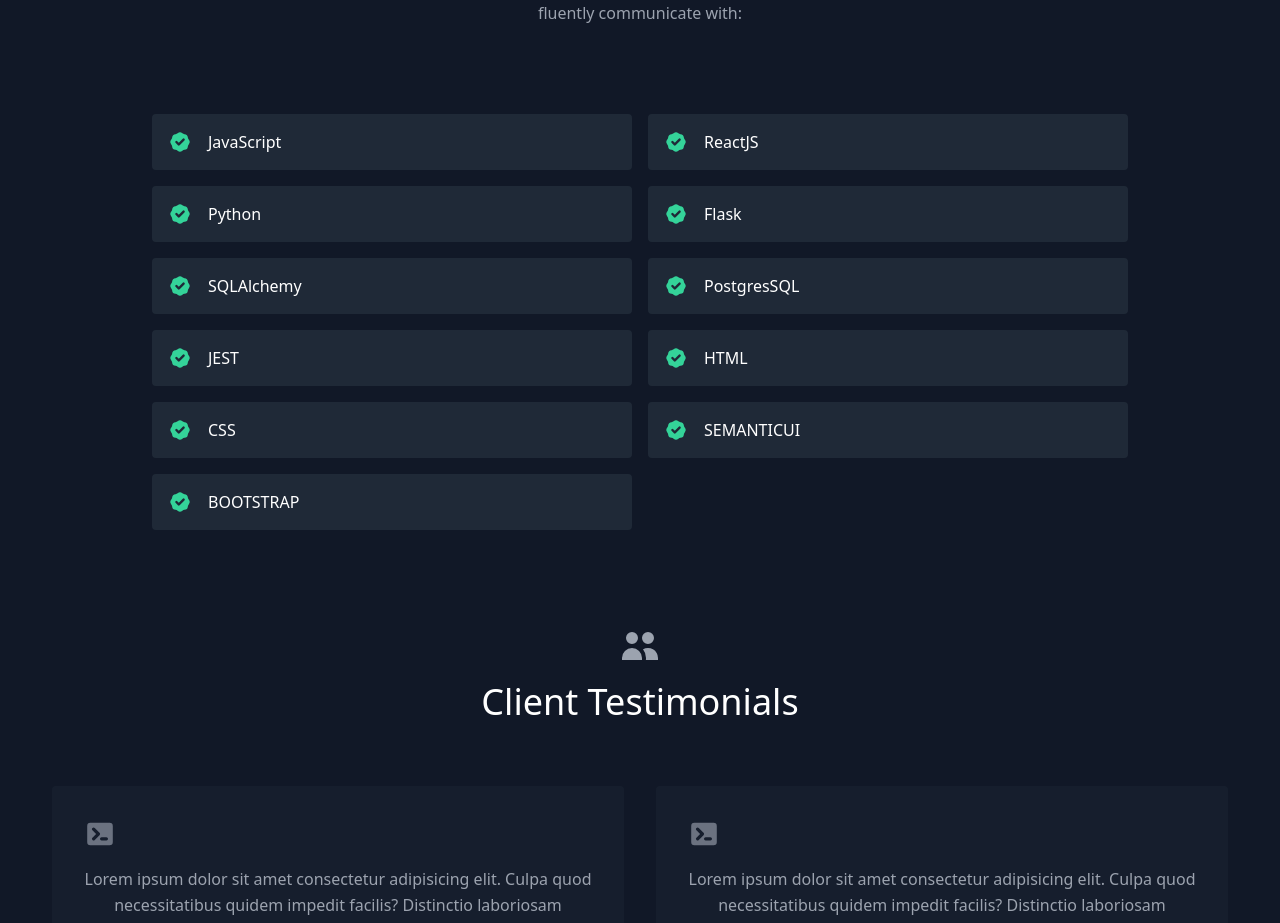
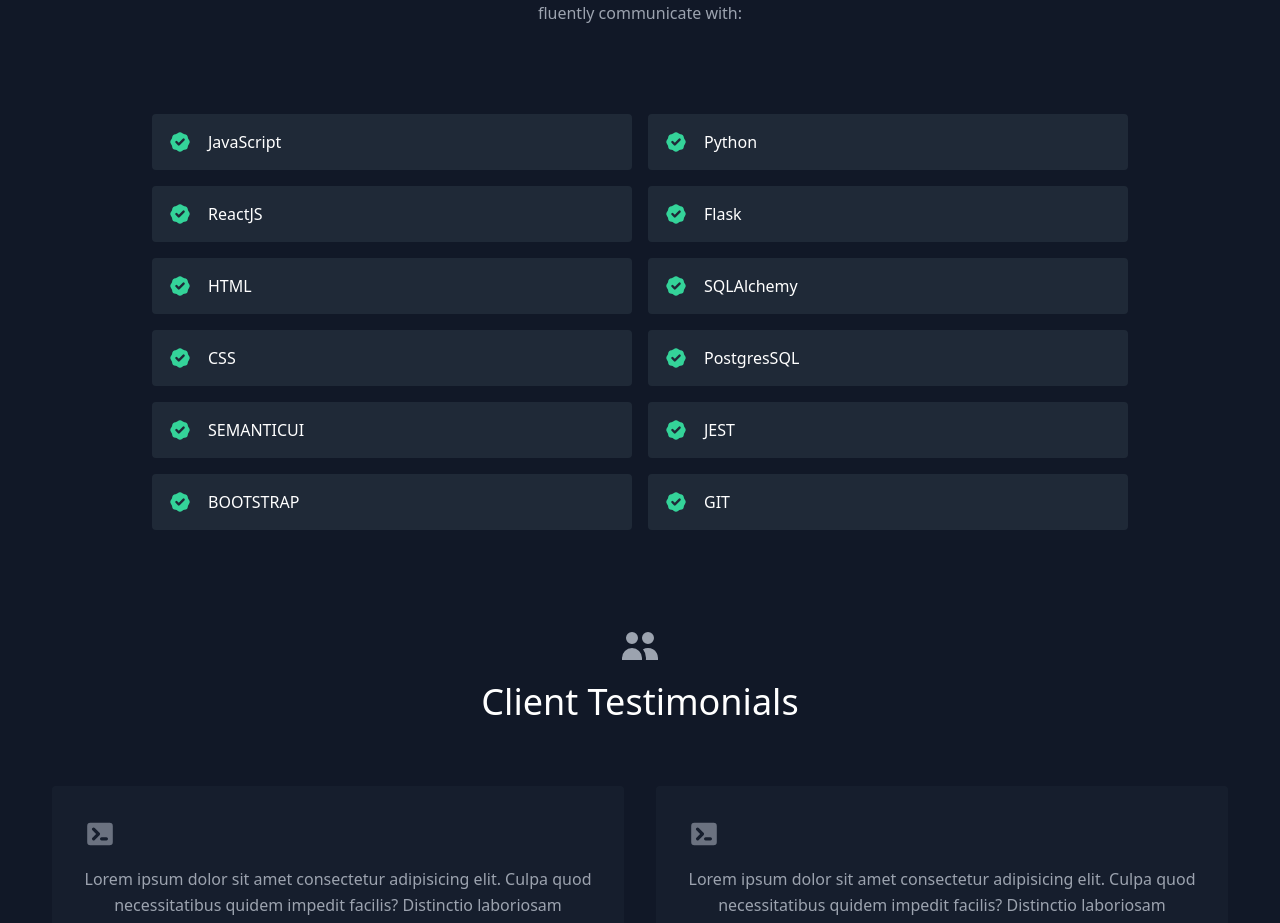
Before and after one commit to galdea/Dev-Photography-Portfolio, a React (Create React App) app: page / in a window 1280 px wide. Shown: the part 1700-2623 px from the top of the page. Built offline with nearby package versions, Linux system fonts and the light colour scheme.

Commit message:
skills ready

```diff
--- a/src/data.js
+++ b/src/data.js
@@ -52,14 +52,15 @@
 
 export const skills = [
   "JavaScript",
+  "Python",
   "ReactJS",
-  "Python",
   "Flask",
+  "HTML",
   "SQLAlchemy",
+  "CSS",
   "PostgresSQL",
+  "SEMANTICUI",
   "JEST",
-  "HTML",
-  "CSS",
-  "SEMANTICUI",
   "BOOTSTRAP",
+  "GIT"
 ];
```
